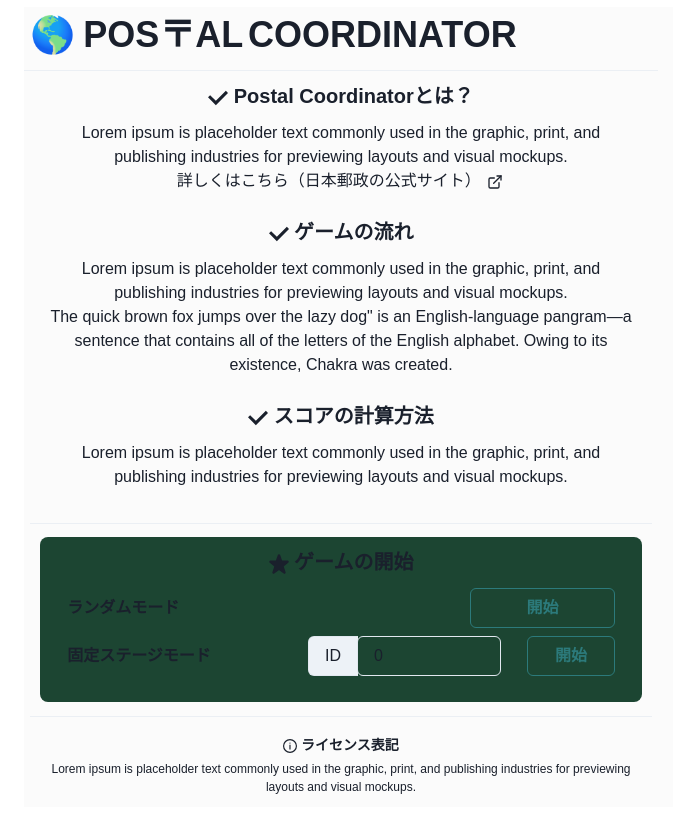
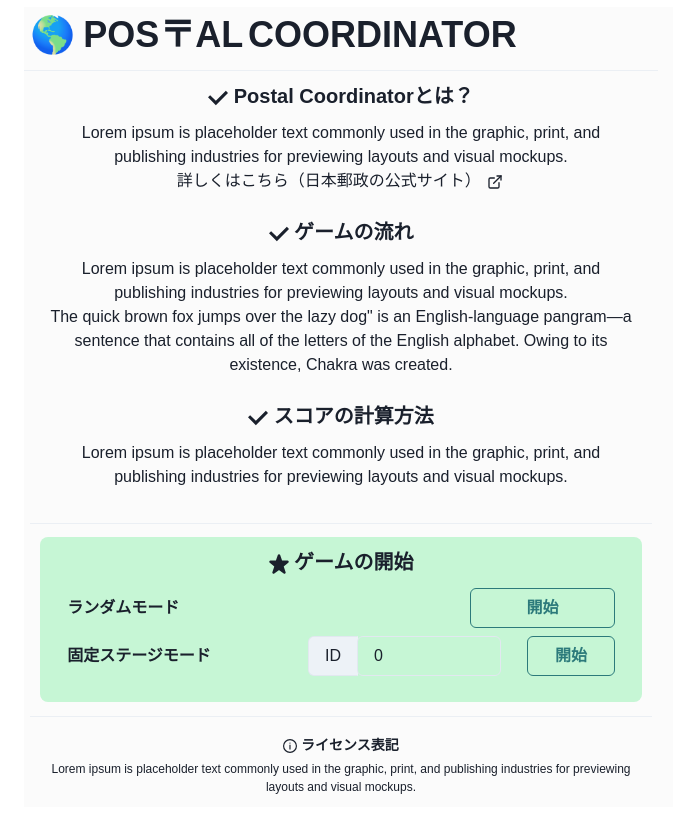
Before and after one commit to Asalato/PostCoordinator, a React (Create React App) app: page / in a window 1280 px wide. Shown: the whole page, without its empty margins (299-972 px from the left). Built offline with nearby package versions, Linux system fonts and the light colour scheme; a web font is replaced by a local one.

Commit message:
カラーテーマの変更

```diff
--- a/src/pages/Home.tsx
+++ b/src/pages/Home.tsx
@@ -9,7 +9,7 @@
     NumberInput, NumberInputField,
     Spacer,
     Stack,
-    Text, useNumberInput,
+    Text, useColorMode, useColorModeValue, useNumberInput,
     VStack
 } from "@chakra-ui/react";
 import {CheckIcon, ExternalLinkIcon, InfoOutlineIcon, StarIcon} from "@chakra-ui/icons";
@@ -21,6 +21,8 @@
     const search = useLocation().search;
     const query = new URLSearchParams(search);
     const [id, setId] = useState<number>(Number(query.get("id")));
+
+    const startBgColor = useColorModeValue("green.100", "green.900");
 
     return (
         <Center flexDir="column">
@@ -54,7 +56,7 @@
                 </Text>
             </Center>
             <Divider m="10pt"/>
-            <Center p="10pt" flexDir="column" bg="green.900" rounded="lg">
+            <Center p="10pt" flexDir="column" bg={startBgColor} rounded="lg">
                 <Heading size="md"><StarIcon/> ゲームの開始</Heading>
                 <VStack m="10pt">
                     <HStack w="100%">
```
Also changed, not shown: 1 other file (tests, documents, lock files or other folders).
